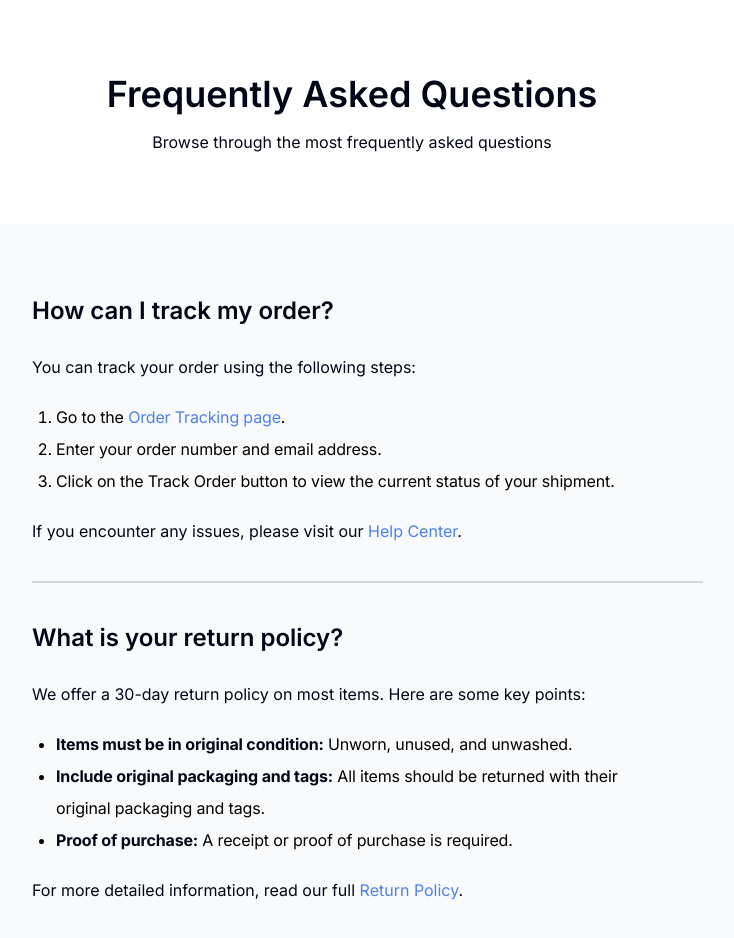
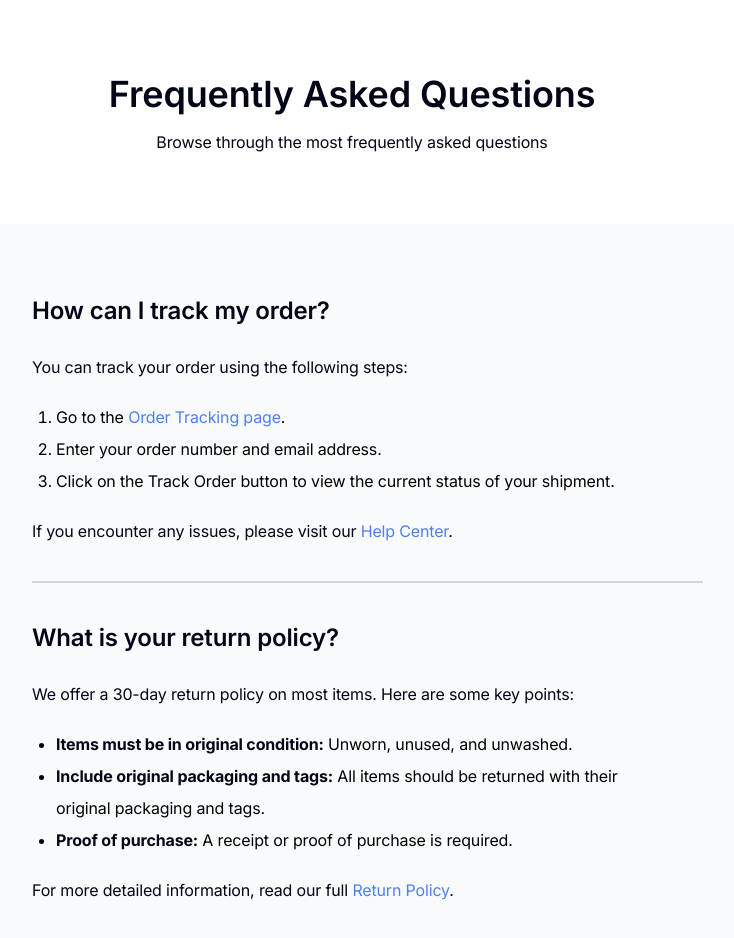
Before and after one commit to sameer-srb/Frequently-Asked-Questions, a plain HTML site: page index.html in a window 1280 px wide. Shown: the whole page, without its empty margins (288-1022 px from the left). Drawn offline with Linux system fonts and the light colour scheme.

Commit message:
test commit

```diff
--- a/CSS/style.css
+++ b/CSS/style.css
@@ -12,6 +12,7 @@ body {
   height: 100vh; /* Full height of the viewport */
   background-color: #ffffff;
   font-family: "Inter", sans-serif; /* Google font */
+  letter-spacing: -0.01rem;
 }
 
 /* ------------------- Typography ------------------- */
```
